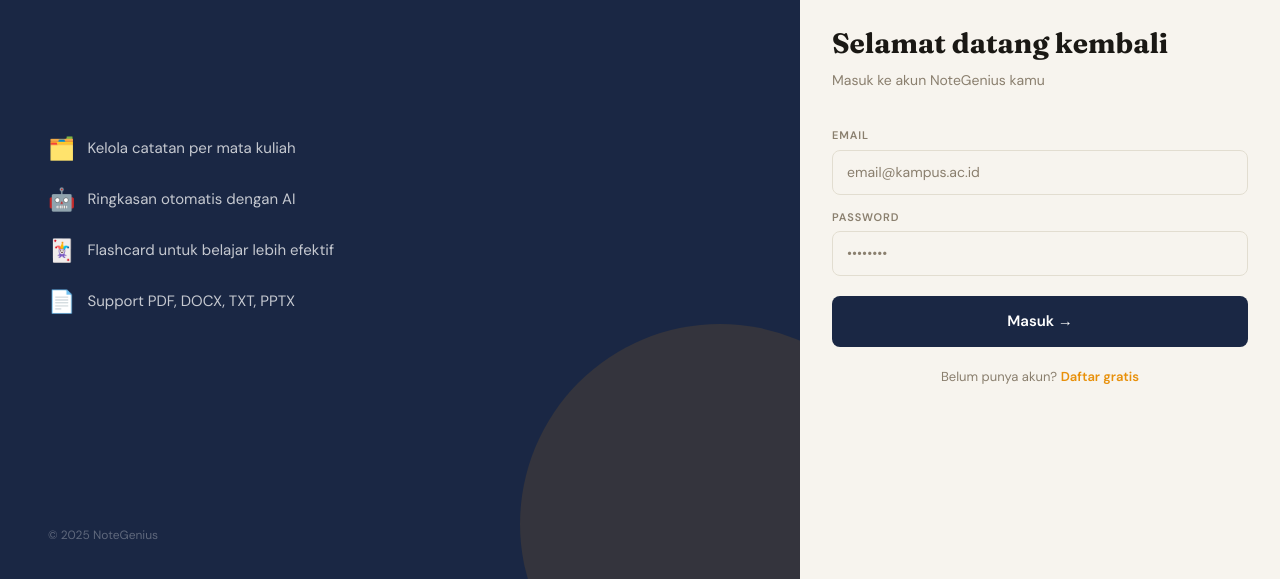
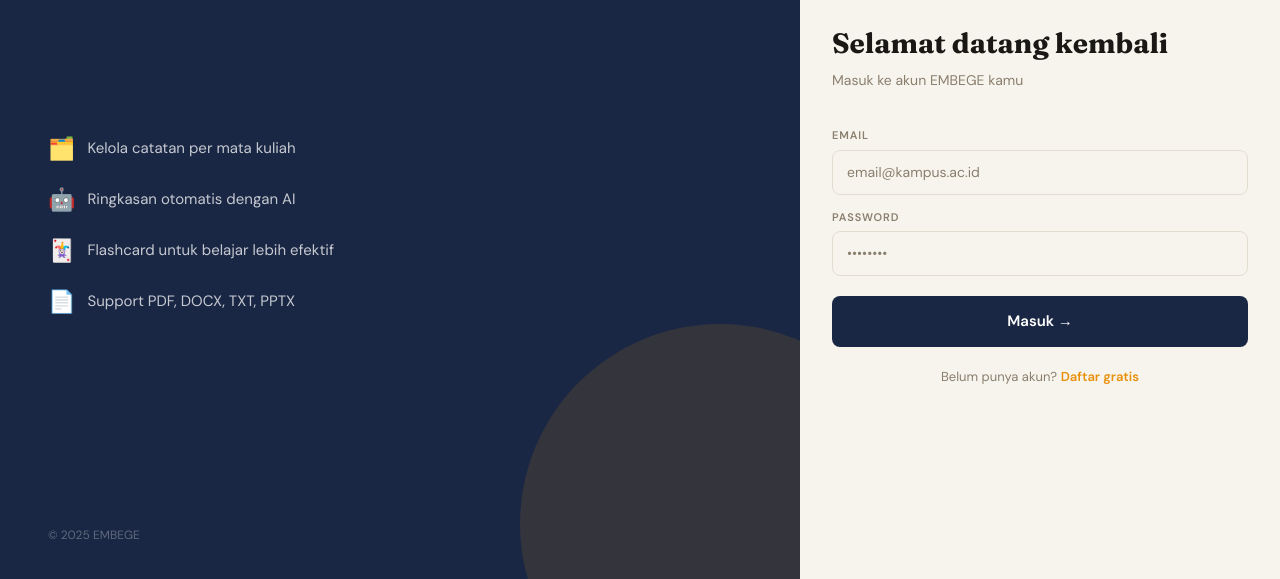
Before and after one commit to adityaberwibawa/embege, a Next.js app: page /auth in a window 1280 px wide. Shown: the part 196-775 px from the top of the page. Built offline with nearby package versions, Linux system fonts and the light colour scheme; no server answers.

Commit message:
rebrand to EMBEGE

```diff
--- a/app/auth/page.tsx
+++ b/app/auth/page.tsx
@@ -67,7 +67,7 @@
             </div>
           ))}
         </div>
-        <p style={{ color:"rgba(255,255,255,.3)", fontSize:12 }}>© 2025 NoteGenius</p>
+        <p style={{ color:"rgba(255,255,255,.3)", fontSize:12 }}>© 2025 EMBEGE</p>
       </div>
 
       {/* Right panel - form */}
@@ -82,7 +82,7 @@
               {isLogin ? "Selamat datang kembali" : "Mulai belajar lebih cerdas"}
             </h2>
             <p style={{ color:"var(--muted)", fontSize:14 }}>
-              {isLogin ? "Masuk ke akun NoteGenius kamu" : "Buat akun gratis sekarang"}
+              {isLogin ? "Masuk ke akun EMBEGE kamu" : "Buat akun gratis sekarang"}
             </p>
           </div>
 
--- a/app/layout.tsx
+++ b/app/layout.tsx
@@ -2,7 +2,7 @@
 import "./globals.css";
 
 export const metadata: Metadata = {
-  title: "NoteGenius — AI Lecture Notes Organizer",
+  title: "EMBEGE — AI Lecture Notes Organizer",
   description: "Ubah catatan kuliahmu jadi materi belajar yang lebih cerdas",
 };
 
```
